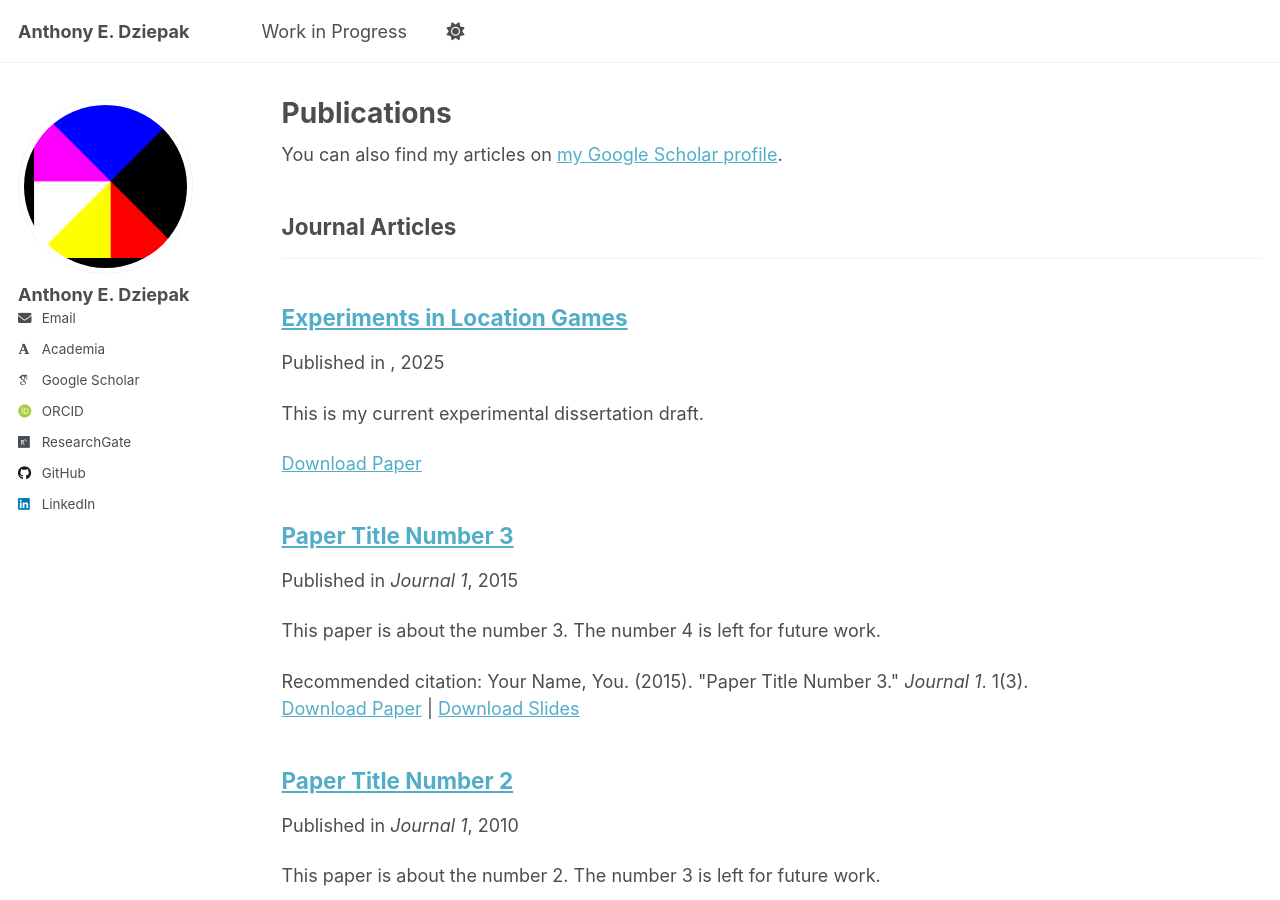
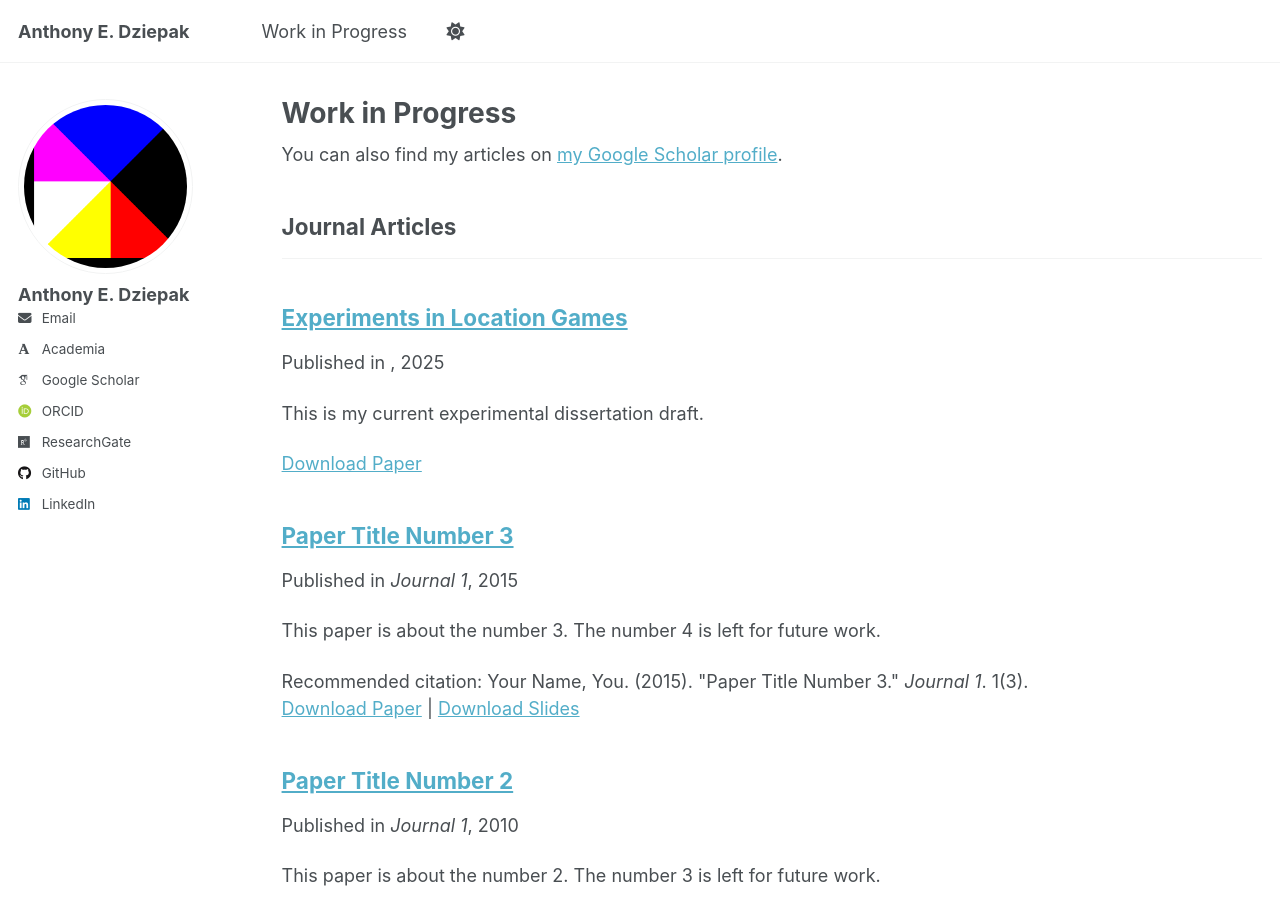
Before and after one commit to AEDziepak/AEDziepak.github.io, a Jekyll site: the page built from _pages/workinprogress.html, in a window 1280 px wide and 900 px high. Built offline with Jekyll 4.4.1, drawn with Linux system fonts in a browser that asks for light colours; some web fonts are replaced; a script that is not in the unit is left out.

Commit message:
Update workinprogress.html

```diff
--- a/_pages/workinprogress.html
+++ b/_pages/workinprogress.html
@@ -1,7 +1,7 @@
 ---
 layout: archive
-title: "Publications"
-permalink: /publications/
+title: "Work in Progress"
+permalink: /workinprogress/
 author_profile: true
 ---
 
```
